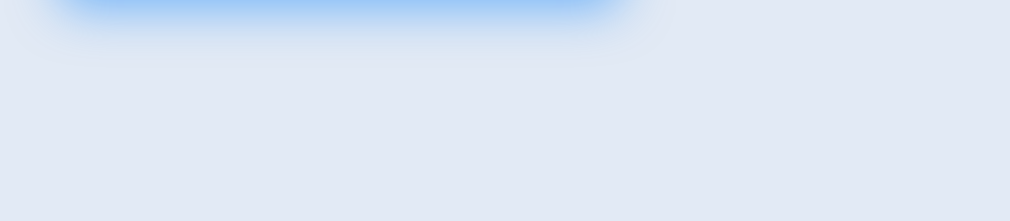
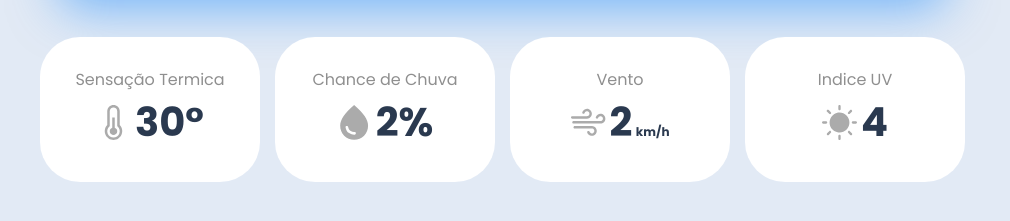
Before and after one commit to mateusoliveiradev1/weather-app, a plain HTML site: page index.html in a window 1280 px wide. Shown: the part 697-918 px from the top of the page, without its empty margins (0-1010 px from the left). Before the commit the page ends 800 px from the top, so only its background shows below. Drawn offline with Linux system fonts and the light colour scheme.

Commit message:
feat: adiciona seção Hora & Detalhes ao app de clima  - Inclusão dos cartões de detalhes: Sensação Térmica, Chance de Chuva, Vento e Índice UV - Dados mockados exibidos em layout limpo e organizado - Ícones adicionados para reforçar cada informação - Estilização seguindo o visual arredondado e minimalista do projeto

```diff
--- a/css/styles.css
+++ b/css/styles.css
@@ -95,6 +95,52 @@ body {
   font-size: 2rem;
 }
 
+/* Previsao Detalhada */
+
+.wheater-details-container {
+  margin-top: 40px;
+  display: grid;
+  grid-template-columns: repeat(4, 220px);
+  grid-gap: 15px;
+}
+
+.wheater-details-container .wheater-detail-item {
+  display: flex;
+  flex-direction: column;
+  justify-content: center;
+  align-items: center;
+  text-align: center;
+  background-color: white;
+  border-radius: 40px;
+  padding: 30px;
+}
+
+.wheater-details-container .wheater-detail-item > p:first-child {
+  color: #8f8f8f;
+}
+
+.wheater-details-container .wheater-detail-item > div {
+  display: flex;
+  align-items: center;
+}
+
+.wheater-details-container .wheater-detail-item > div > p > span {
+  font-size: 0.75rem;
+  margin-left: -5px;
+}
+
+.wheater-details-container .wheater-detail-item > div > img {
+  height: 35px;
+  width: 35px;
+}
+
+.wheater-details-container .wheater-detail-item > div > p {
+  font-size: 2.5rem;
+  font-weight: 700;
+  color: #2a394f;
+  margin-left: 4px;
+}
+
 /* Utility classes */
 .custom-input {
   border: none;
--- a/index.html
+++ b/index.html
@@ -75,6 +75,40 @@
             <p>23°</p>
           </div>
         </div>
+
+        <div class="wheater-details-container">
+          <div class="wheater-detail-item">
+            <p>Sensação Termica</p>
+            <div>
+              <img src="images/temperature.svg" alt="Sensação Termica" />
+              <p>30°</p>
+            </div>
+          </div>
+
+          <div class="wheater-detail-item">
+            <p>Chance de Chuva</p>
+            <div>
+              <img src="images/rain.svg" alt="Chance de Chuva" />
+              <p>2%</p>
+            </div>
+          </div>
+
+          <div class="wheater-detail-item">
+            <p>Vento</p>
+            <div>
+              <img src="images/wind.svg" alt="Vento" />
+              <p>2 <span>km/h</span></p>
+            </div>
+          </div>
+
+          <div class="wheater-detail-item">
+            <p>Indice UV</p>
+            <div>
+              <img src="images/sun-2.svg" alt="Indice" />
+              <p>4</p>
+            </div>
+          </div>
+        </div>
       </div>
     </div>
   </body>
```
